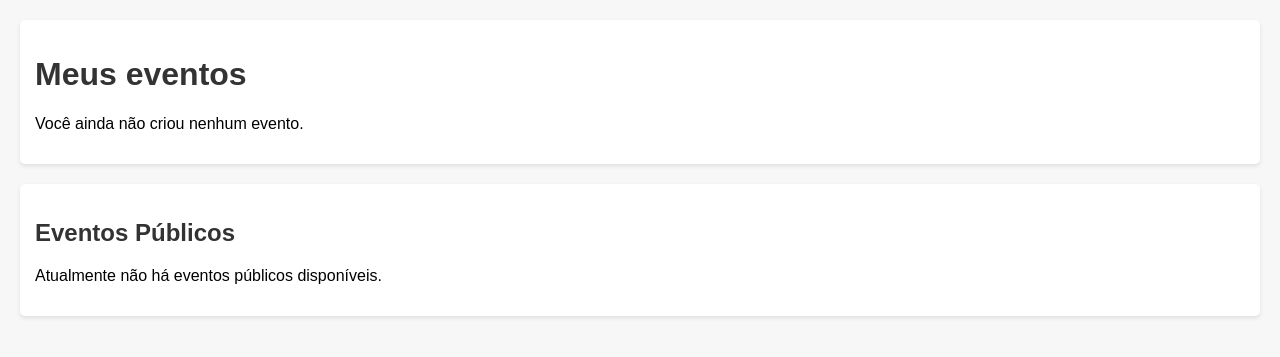
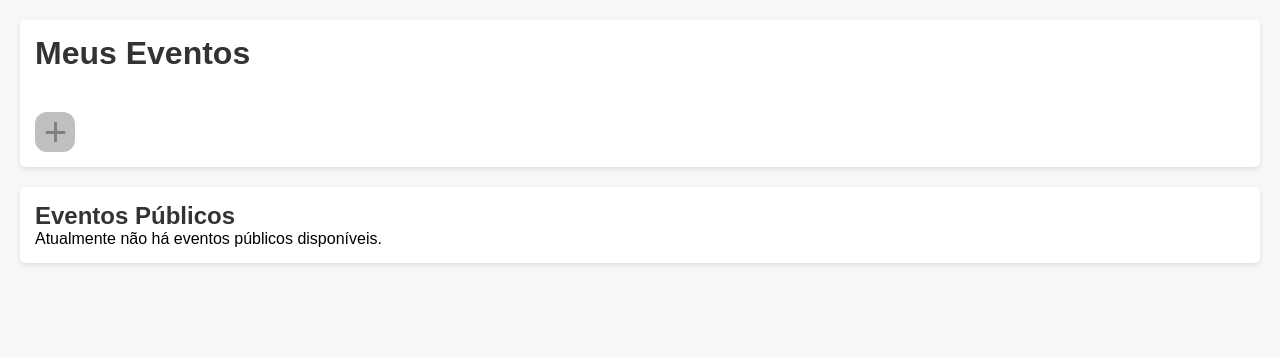
Before and after one commit to MatheuShio7/Gerenciador-Eventos, a Django app: page /principal/ in a window 1280 px wide. Shown: the top 357 px of the page. Run offline with Django 5.2, Linux system fonts and the light colour scheme.

Commit message:
04
Botão na página principal para criar evento.

```diff
--- a/usuarios/templates/usuarios/pagina_principal.html
+++ b/usuarios/templates/usuarios/pagina_principal.html
@@ -5,6 +5,12 @@
     <meta name="viewport" content="width=device-width, initial-scale=1.0">
     <title>Página Principal</title>
     <style>
+        *{
+            margin: 0;
+            padding: 0;
+            box-sizing: border-box;
+        }
+
         body {
             font-family: Arial, sans-serif;
             background-color: #f7f7f7;
@@ -22,18 +28,50 @@
             background-color: #fff;
             border-radius: 5px;
             box-shadow: 0 2px 4px rgba(0, 0, 0, 0.1);
+            position: relative;
         }
 
-        .section h2 {
-            font-size: 1.5em;
+        .section h1 {
+            display: inline-block;
+            margin-bottom: 20px;
+        }
+
+        .create-event-btn {
+            display: flex;
+            align-items: center;
+            justify-content: center;
+            width: 40px;
+            height: 40px;
+            background-color: grey;
+            color: black;
+            font-size: 20px;
+            border-radius: 30%;
+            text-decoration: none;
+            opacity: 50%;
+        }
+
+        .create-event-btn:hover {
+            background-color: rgb(167, 167, 167);
+        }
+
+        .create-event-btn i {
+            font-size: 40px;
+        }
+
+        .event-list {
+            margin-top: 20px;
         }
     </style>
 </head>
 <body>
     <div class="section">
-        <h1>Meus eventos</h1>
-        <!-- Aqui você poderá listar os eventos criados pelo usuário -->
-        <p>Você ainda não criou nenhum evento.</p>
+        <h1>Meus Eventos</h1>
+        <div class="event-list">
+            <!-- Aqui vai o botão de criação de evento -->
+            <a href="{% url 'criar_evento' %}" class="create-event-btn">
+                <i>+</i>
+            </a>
+        </div>
     </div>
 
     <div class="section">
```
Also changed, not shown: README.md, db.sqlite3.
